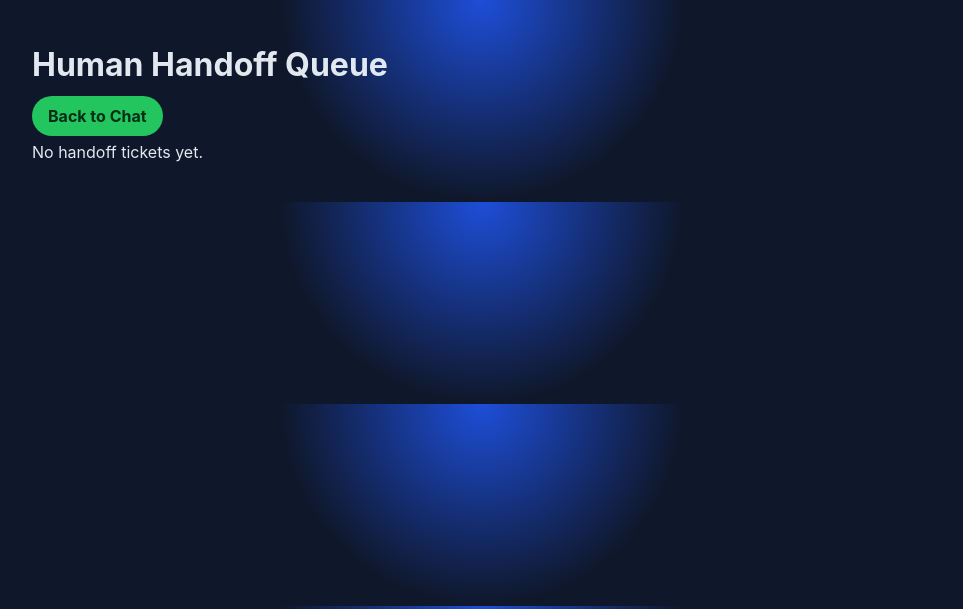
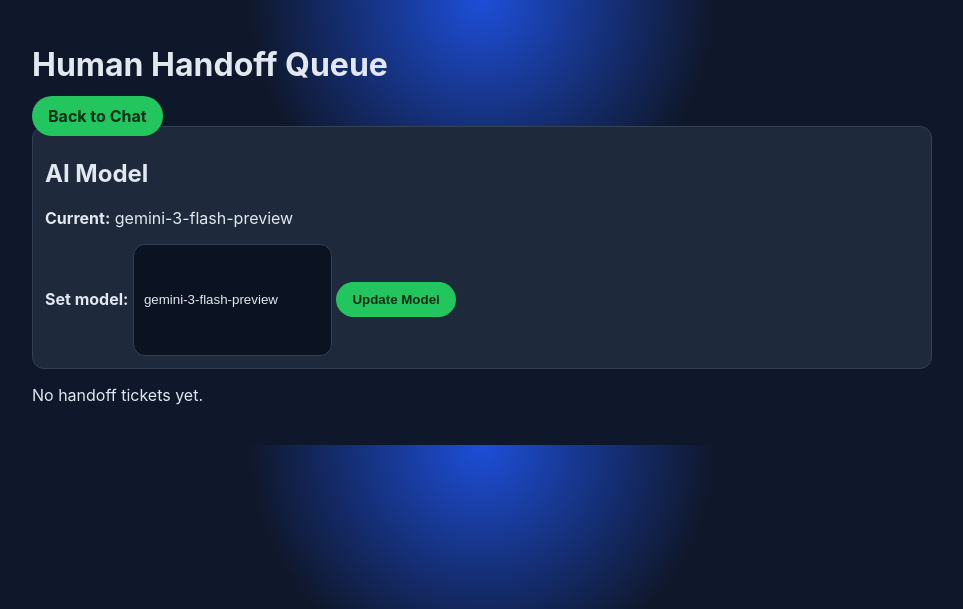
Before and after one commit to edrinecode/Celine, a FastAPI app: page /admin in a window 1280 px wide. Shown: the top 609 px of the page, without its empty margins (158-1121 px from the left). Run offline with FastAPI, Linux system fonts and the light colour scheme; data comes from the database, SQL or seed files in the repository; data that the repository does not hold is empty.

Commit message:
Set default Gemini model and allow admin edits

```diff
--- a/app/main.py
+++ b/app/main.py
@@ -19,6 +19,16 @@ memory = ConversationMemory(store=store)
 coordinator = Coordinator(memory=memory)
 
 
+def _initialize_model_setting() -> str:
+    model = os.getenv("GOOGLE_MODEL") or store.get_setting("google_model") or "gemini-3-flash-preview"
+    os.environ["GOOGLE_MODEL"] = model
+    store.set_setting("google_model", model)
+    return model
+
+
+DEFAULT_MODEL = _initialize_model_setting()
+
+
 @app.get("/health")
 def healthcheck():
     return {"ok": True, "service": app.title}
@@ -33,7 +43,11 @@ def home(request: Request):
 def admin(request: Request):
     return templates.TemplateResponse(
         "admin.html",
-        {"request": request, "tickets": store.list_handoff_tickets()},
+        {
+            "request": request,
+            "tickets": store.list_handoff_tickets(),
+            "current_model": store.get_setting("google_model") or DEFAULT_MODEL,
+        },
     )
 
 
@@ -49,3 +63,14 @@ def chat(chat_request: ChatRequest):
 def resolve_ticket(ticket_id: str = Form(...)):
     remaining = store.resolve_handoff_ticket(ticket_id=ticket_id)
     return {"ok": True, "remaining": remaining}
+
+
+@app.post("/admin/model")
+def update_model(model: str = Form(...)):
+    cleaned = model.strip()
+    if not cleaned:
+        return {"ok": False, "error": "Model cannot be empty."}
+
+    store.set_setting("google_model", cleaned)
+    os.environ["GOOGLE_MODEL"] = cleaned
+    return {"ok": True, "model": cleaned}
--- a/static/styles.css
+++ b/static/styles.css
@@ -45,7 +45,7 @@ body {
   gap: 12px;
 }
 
-textarea {
+textarea, input[type="text"] {
   border-radius: 12px;
   border: 1px solid #334155;
   background: #0b1221;
--- a/templates/admin.html
+++ b/templates/admin.html
@@ -12,6 +12,18 @@
       <h1>Human Handoff Queue</h1>
       <a href="/" class="admin-link">Back to Chat</a>
     </header>
+
+
+
+    <section class="ticket">
+      <h2>AI Model</h2>
+      <p><strong>Current:</strong> {{ current_model }}</p>
+      <form method="post" action="/admin/model">
+        <label for="model"><strong>Set model:</strong></label>
+        <input id="model" name="model" type="text" value="{{ current_model }}" />
+        <button type="submit">Update Model</button>
+      </form>
+    </section>
 
     <section class="tickets">
       {% if tickets %}
```
Also changed, not shown: app/storage.py (+28 -0 lines), tests/test_orchestrator.py (+25 -2 lines), README.md.
